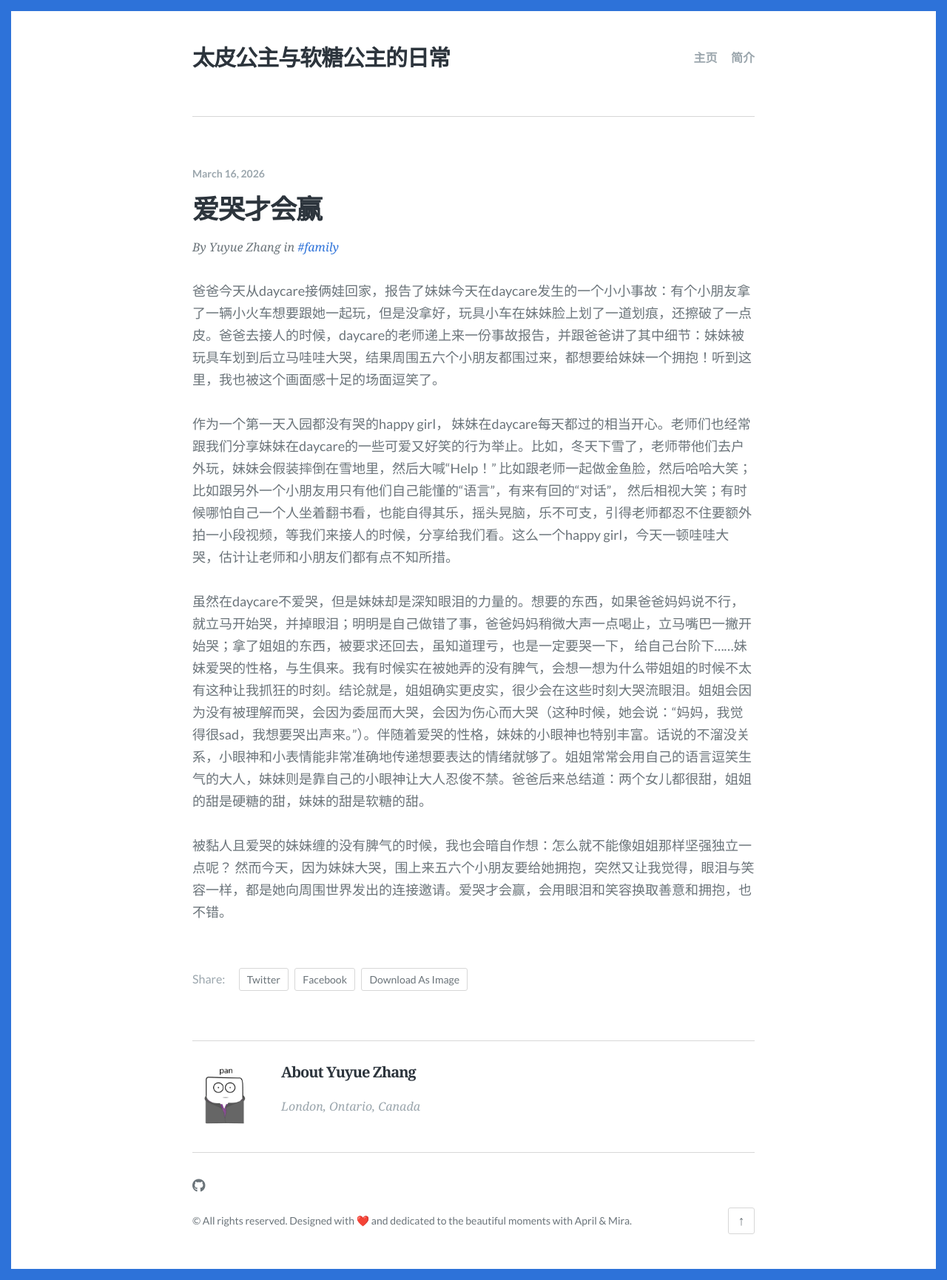
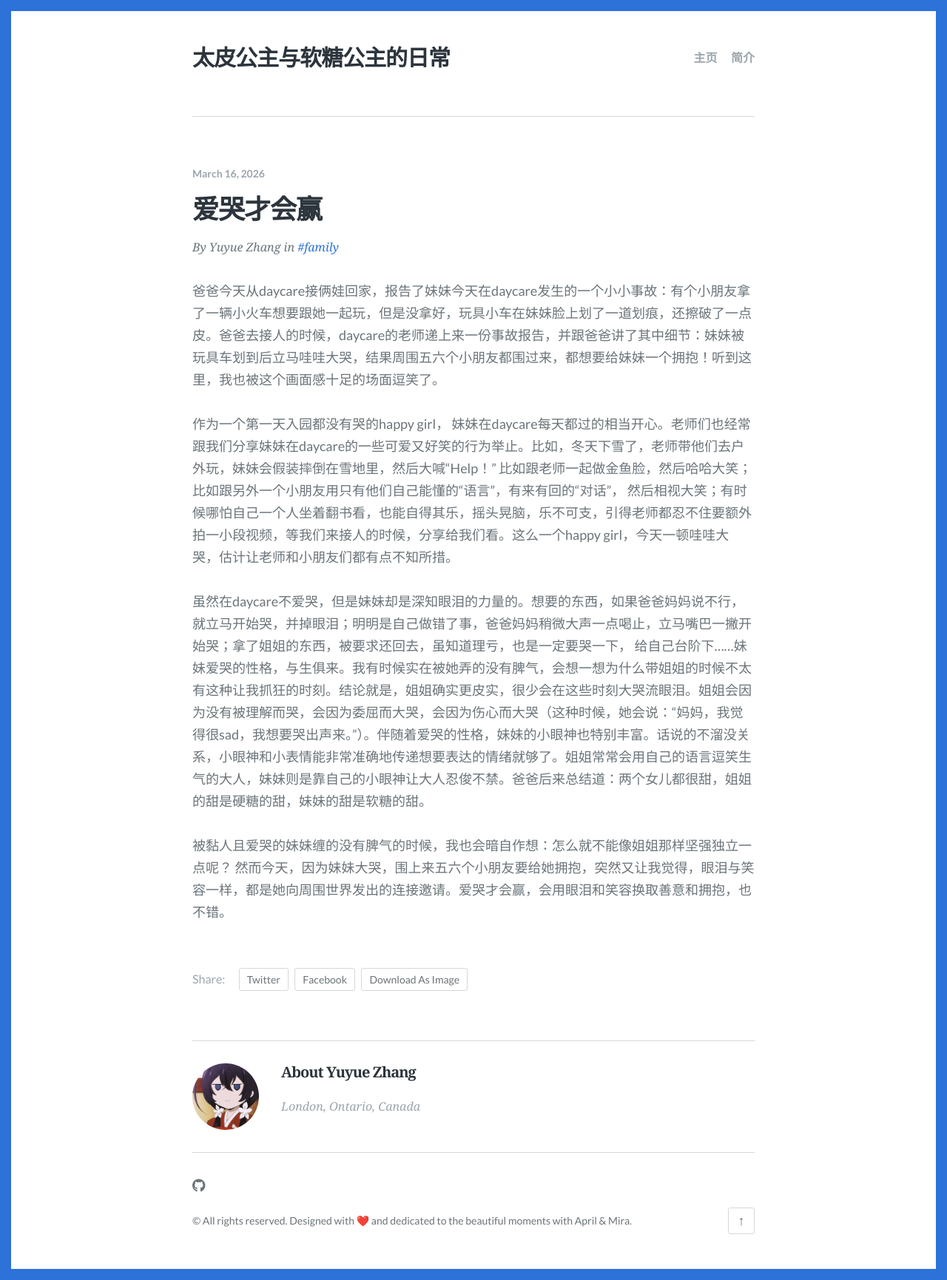
Before and after one commit to spiderPan/APMY, a Jekyll site: the page built from _posts/2026-03-16-爱哭才会赢.md, in a window 1280 px wide. Shown: the whole page at 74% size. Built offline with Jekyll 4.4.1, drawn with Linux system fonts in a browser that asks for light colours; some web fonts are replaced.

Commit message:
added default image

```diff
--- a/_data/authors.json
+++ b/_data/authors.json
@@ -9,6 +9,6 @@
     "name": "Yuyue Zhang",
     "bio": "",
     "location": "London, Ontario, Canada",
-    "image": "/images/pan.jpeg"
+    "image": "/images/author.jpg"
   }
 }
```
Also changed, not shown: images/author.jpg (added).
